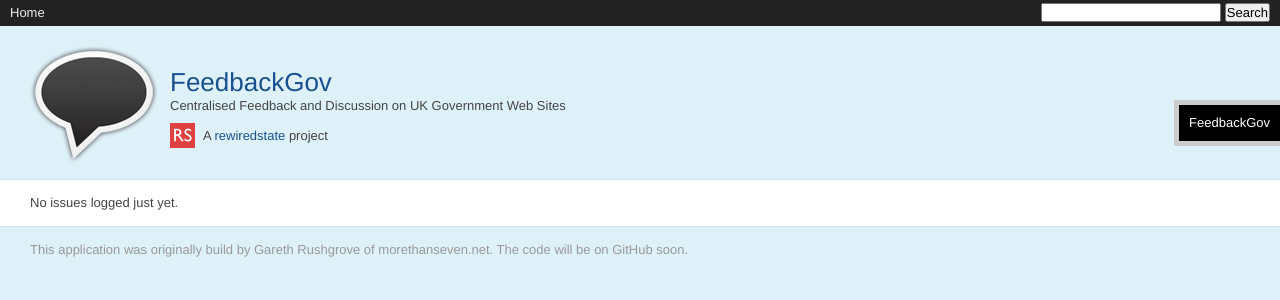
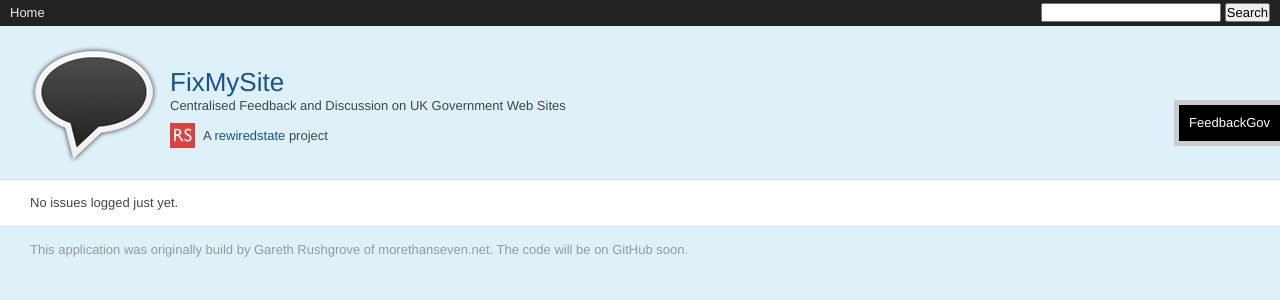
Before and after one commit to garethr/fixmysite, a Django app: template templates/index.html in a window 1280 px wide. Shown: the top 300 px of the page. Run offline with Django 3.2, Linux system fonts and the light colour scheme; the template is opened without the code that fills it, so the values that code supplies are empty; some libraries are stand-ins or nearby versions.

Commit message:
change name to fixmysite

```diff
--- a/templates/base.html
+++ b/templates/base.html
@@ -2,7 +2,7 @@
     "http://www.w3.org/TR/xhtml1/DTD/xhtml1-strict.dtd">
 <head>
     <meta http-equiv="Content-type" content="text/html; charset=utf-8">
-    <title>FeedbackGov | {% block title %}Feedback on UK Government Web Sites{% endblock %}</title>
+    <title>FixMySite | {% block title %}Feedback on UK Government Web Sites{% endblock %}</title>
 
     <link rel="stylesheet" href="/assets/css/reset.css" type="text/css" media="screen" />
     <link rel="stylesheet" href="/assets/css/main.css" type="text/css" media="screen" />
--- a/templates/index.html
+++ b/templates/index.html
@@ -1,7 +1,7 @@
 {% extends "base.html" %}
 
 {% block header %}
-    <h1>FeedbackGov<span>Centralised Feedback and Discussion on UK Government Web Sites</span></h1>
+    <h1>FixMySite <span>Centralised Feedback and Discussion on UK Government Web Sites</span></h1>
     <p class="sponsor"><img src="/assets/img/rs.png" width="25px" height="25px"/> A <a href="http://rewiredstate.org/">rewiredstate</a> project </p>
 {% endblock %}
 
```
